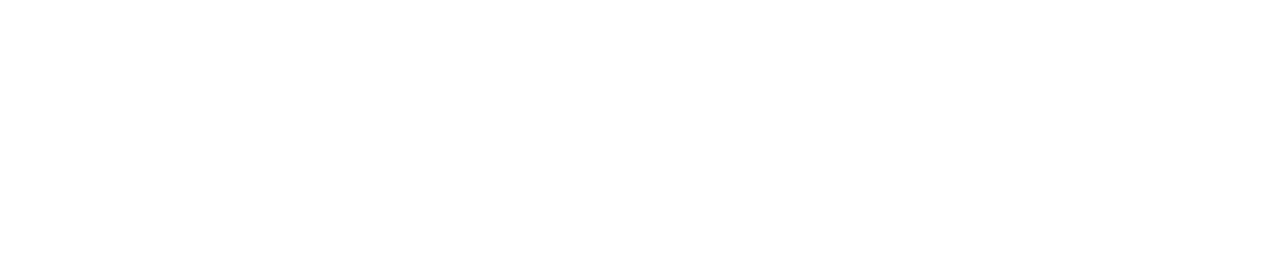
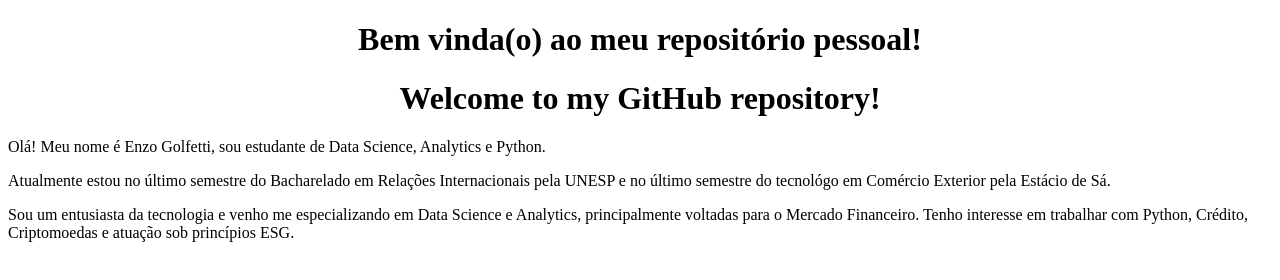
Before and after one commit to EnzoGolfetti/enzogolfetti.github.io, a plain HTML site: page index.html in a window 1280 px wide. Drawn offline with Linux system fonts and the light colour scheme.

Commit message:
Update index.html

```diff
--- a/index.html
+++ b/index.html
@@ -1,9 +1,21 @@
 <!DOCTYPE html>
 <html lang="pt-br">
 <head>
-    <meta charset="UTF-8">
-    <meta http-equiv="X-UA-Compatible" content="IE=edge">
-    <meta name="viewport" content="width=device-width, initial-scale=1.0">
+    <meta http-equiv="Content-Type" content="text/html; charset=UTF-8">
+    <title>Repositório Enzo Golfetti - Data Science and Data Analytics</title>
+</head>
+<body>
+    <h1 style="text-align:center;">Bem vinda(o) ao meu repositório pessoal!</h1>
+    <h1 style="text-align:center;">Welcome to my GitHub repository!</h1>
 
-</head>
-<html>
+    <p>Olá! Meu nome é Enzo Golfetti, sou estudante de Data Science, Analytics e Python.</p>
+    <p>Atualmente estou no último semestre do Bacharelado em Relações Internacionais pela UNESP
+        e no último semestre do tecnológo em Comércio Exterior pela Estácio de Sá.
+    </p>
+    <p>
+        Sou um entusiasta da tecnologia e venho me especializando em Data Science e Analytics, principalmente
+        voltadas para o Mercado Financeiro. Tenho interesse em trabalhar com Python, Crédito, Criptomoedas
+        e atuação sob princípios ESG.
+    </p>
+</body>
+</html>
```
